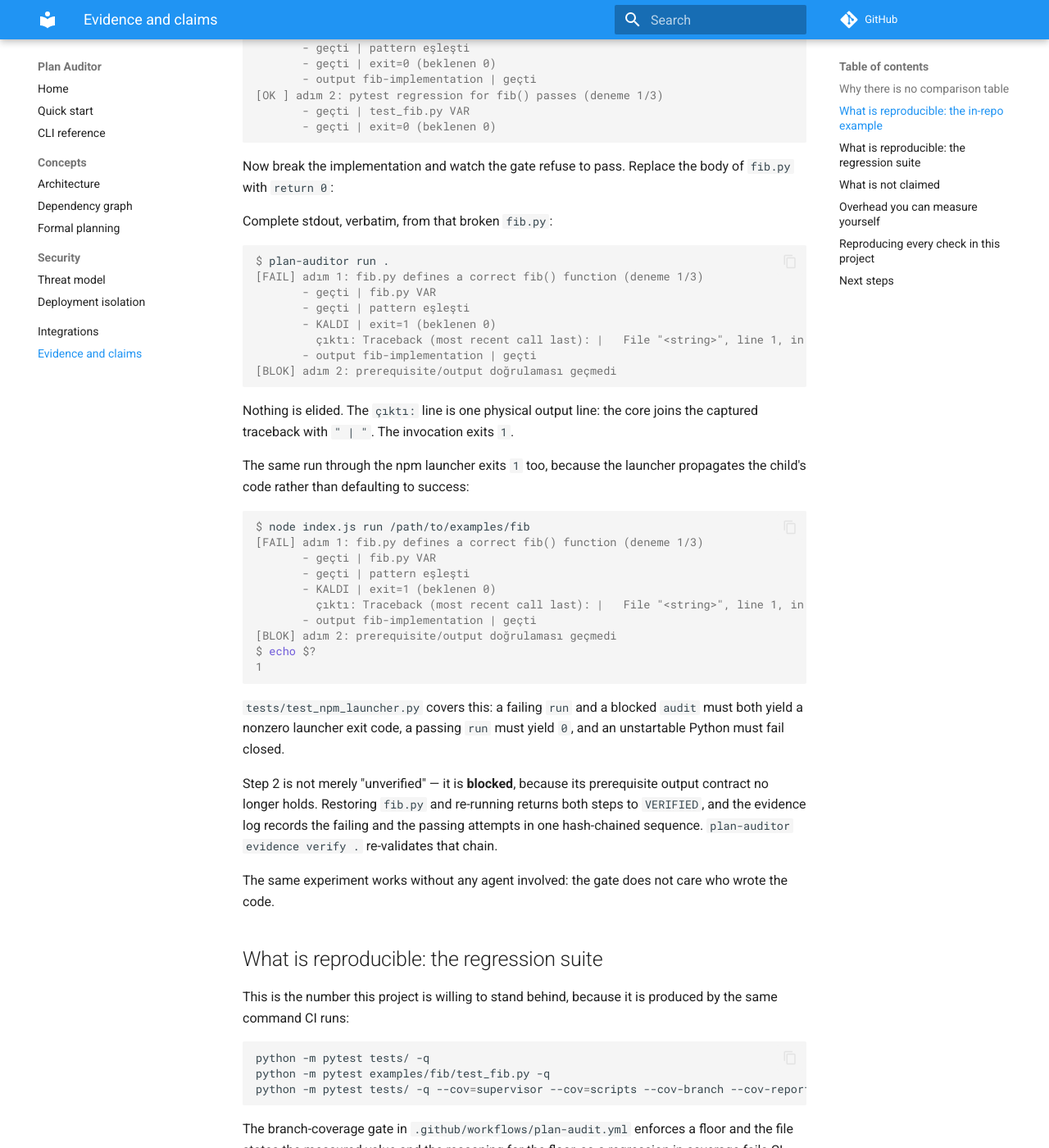
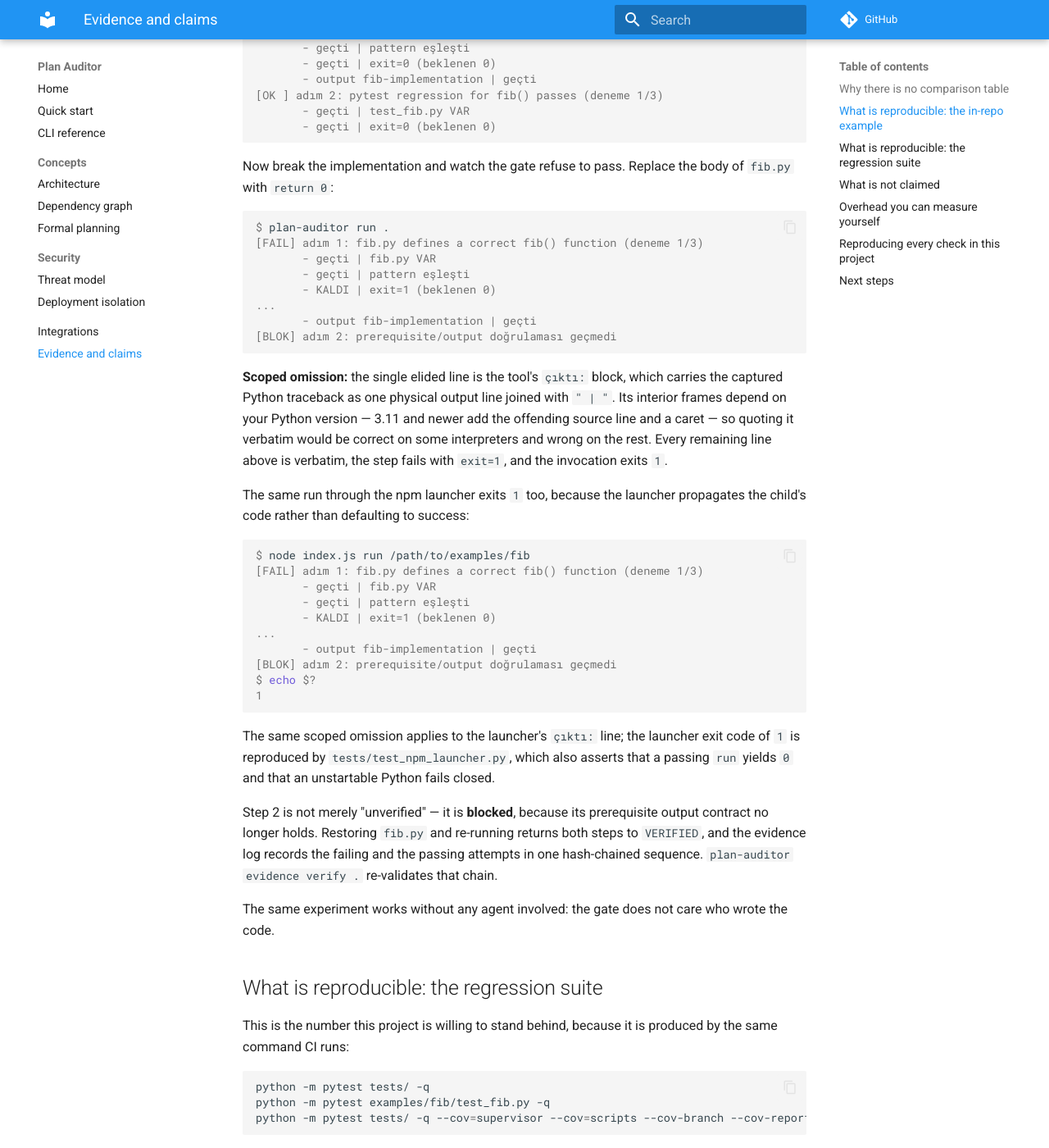
Before and after one commit to Furox-Art/plan-auditor, an MkDocs documentation site: the page built from docs/benchmark.md, in a window 1280 px wide and 1400 px high, scrolled down 1192 px. Shown: the whole window at 82% size. Built offline with MkDocs 1.6.1 and Material for MkDocs 9.7.7, drawn with Linux system fonts in a browser that asks for light colours; comment, search, counter and statistics services are not loaded.

Commit message:
docs: scope the fib traceback instead of quoting version-specific frames
The remaining 3.13 failure was the same root cause one level down: the fib
example's `çıktı:` line quotes a real traceback, whose interior differs between
interpreters. `docs/benchmark.md` now elides exactly that one line with a `...`
marker and a scoped omission note naming what is omitted and why, and states
that every other line is verbatim. Both the console-script and the launcher block
carry the same scoping.

- tests/test_doc_transcripts.py requires any transcript block that elides output
  to say so, requires complete blocks to claim nothing is elided, and rejects a
  transcript block that quotes `çıktı:` or bare `|` continuation lines.
- Reworded one sentence so the existing "no comparative claims" guard (which
  treats the word "others" as a red flag for fabricated comparisons) still passes
  without weakening the guard.

````diff
--- a/docs/benchmark.md
+++ b/docs/benchmark.md
@@ -65,21 +65,23 @@ $ plan-auditor run .
 Now break the implementation and watch the gate refuse to pass. Replace the body of
 `fib.py` with `return 0`:
 
-Complete stdout, verbatim, from that broken `fib.py`:
-
 ```console
 $ plan-auditor run .
 [FAIL] adım 1: fib.py defines a correct fib() function (deneme 1/3)
        - geçti | fib.py VAR
        - geçti | pattern eşleşti
        - KALDI | exit=1 (beklenen 0)
-         çıktı: Traceback (most recent call last): |   File "<string>", line 1, in <module> | AssertionError |
+...
        - output fib-implementation | geçti
 [BLOK] adım 2: prerequisite/output doğrulaması geçmedi
 ```
 
-Nothing is elided. The `çıktı:` line is one physical output line: the core joins
-the captured traceback with `" | "`. The invocation exits `1`.
+**Scoped omission:** the single elided line is the tool's `çıktı:` block, which
+carries the captured Python traceback as one physical output line joined with
+`" | "`. Its interior frames depend on your Python version — 3.11 and newer add
+the offending source line and a caret — so quoting it verbatim would be correct on
+some interpreters and wrong on the rest. Every remaining line above is verbatim,
+the step fails with `exit=1`, and the invocation exits `1`.
 
 The same run through the npm launcher exits `1` too, because the launcher
 propagates the child's code rather than defaulting to success:
@@ -90,16 +92,16 @@ $ node index.js run /path/to/examples/fib
        - geçti | fib.py VAR
        - geçti | pattern eşleşti
        - KALDI | exit=1 (beklenen 0)
-         çıktı: Traceback (most recent call last): |   File "<string>", line 1, in <module> | AssertionError |
+...
        - output fib-implementation | geçti
 [BLOK] adım 2: prerequisite/output doğrulaması geçmedi
 $ echo $?
 1
 ```
 
-`tests/test_npm_launcher.py` covers this: a failing `run` and a blocked `audit`
-must both yield a nonzero launcher exit code, a passing `run` must yield `0`, and
-an unstartable Python must fail closed.
+The same scoped omission applies to the launcher's `çıktı:` line; the launcher exit
+code of `1` is reproduced by `tests/test_npm_launcher.py`, which also asserts that
+a passing `run` yields `0` and that an unstartable Python fails closed.
 
 Step 2 is not merely "unverified" — it is **blocked**, because its prerequisite
 output contract no longer holds. Restoring `fib.py` and re-running returns both
````
Also changed, not shown: 1 other file.
